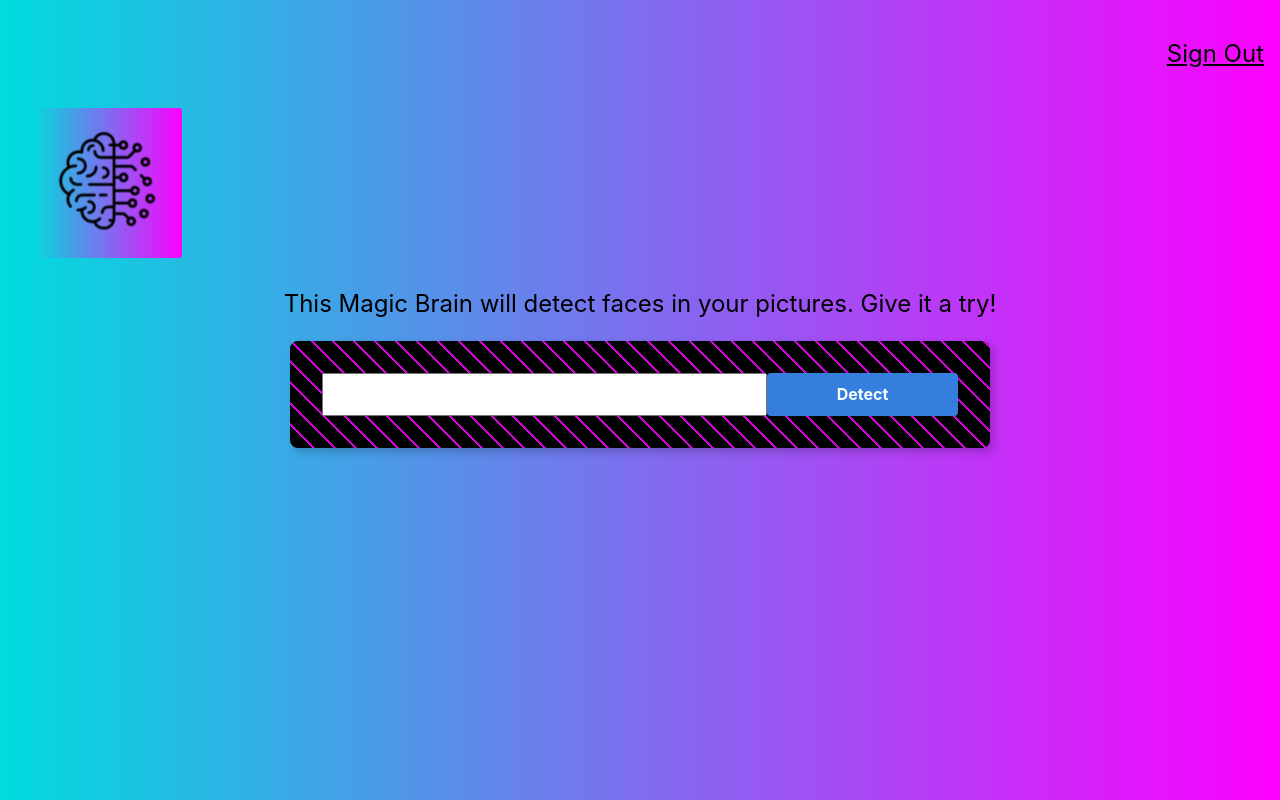
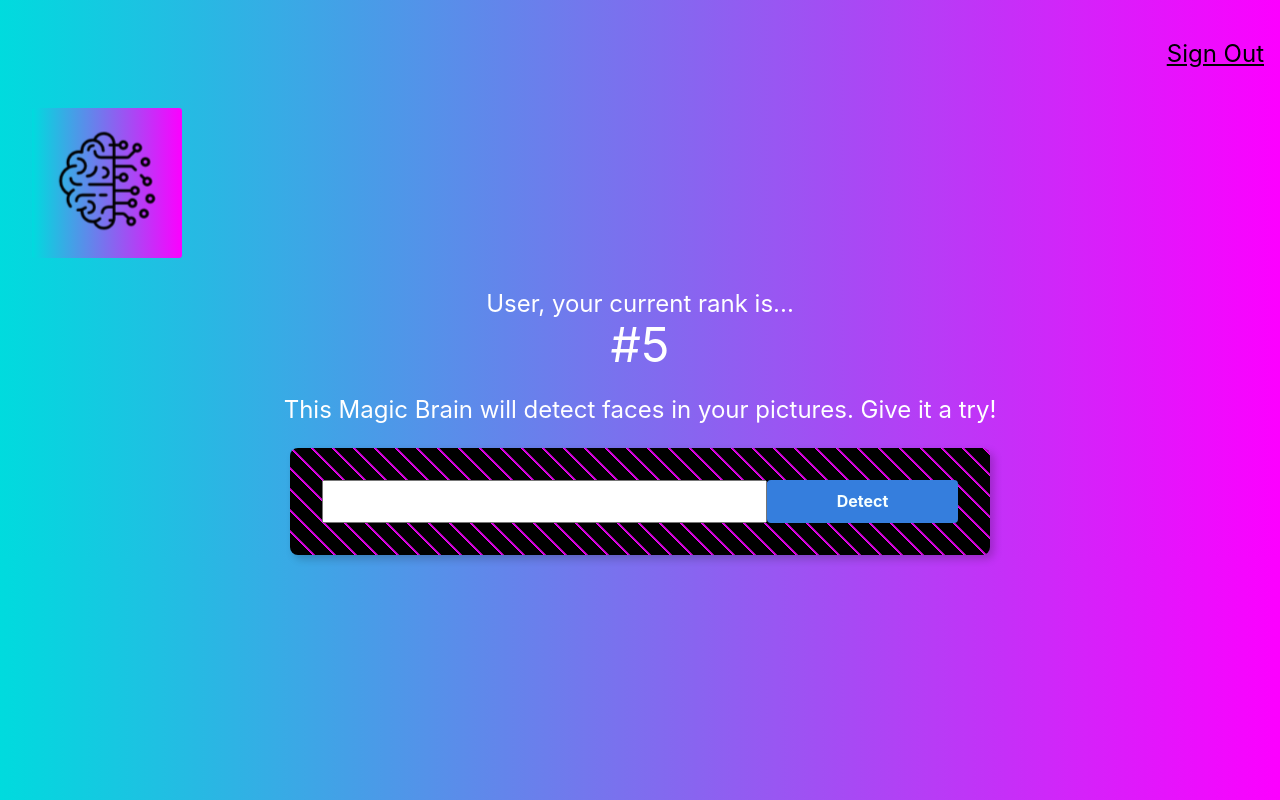
Before and after one commit to tasosbeast/SmartBrain, a React (Create React App) app: page / in a window 1280 px wide. Built offline with nearby package versions, Linux system fonts and the light colour scheme.

Commit message:
Include Rank component in App.js and update ImageLinkForm component styles

```diff
--- a/src/App.js
+++ b/src/App.js
@@ -1,6 +1,7 @@
 import "./App.css";
 import Navigation from "./components/Navigation/Navigation";
 import Logo from "./components/Logo/Logo";
+import Rank from "./components/Rank/Rank";
 import ImageLinkForm from "./components/ImageLinkForm/ImageLinkForm";
 
 function App() {
@@ -8,6 +9,7 @@
     <div className="App">
       <Navigation />
       <Logo />
+      <Rank />
       <ImageLinkForm />
       {/* <FaceRecognition /> */}
     </div>
--- a/src/components/ImageLinkForm/ImageLinkForm.js
+++ b/src/components/ImageLinkForm/ImageLinkForm.js
@@ -4,7 +4,7 @@
 const ImageLinkForm = () => {
   return (
     <div>
-      <p className="f3">
+      <p className="f3 white">
         {"This Magic Brain will detect faces in your pictures. Give it a try!"}
       </p>
       <div className="center">
--- /dev/null
+++ b/src/components/Rank/Rank.js
@@ -0,0 +1,12 @@
+import React from "react";
+
+const Rank = () => {
+  return (
+    <div>
+      <div className="white f3">{"User, your current rank is..."}</div>
+      <div className="white f1">{"#5"}</div>
+    </div>
+  );
+};
+
+export default Rank;
```
